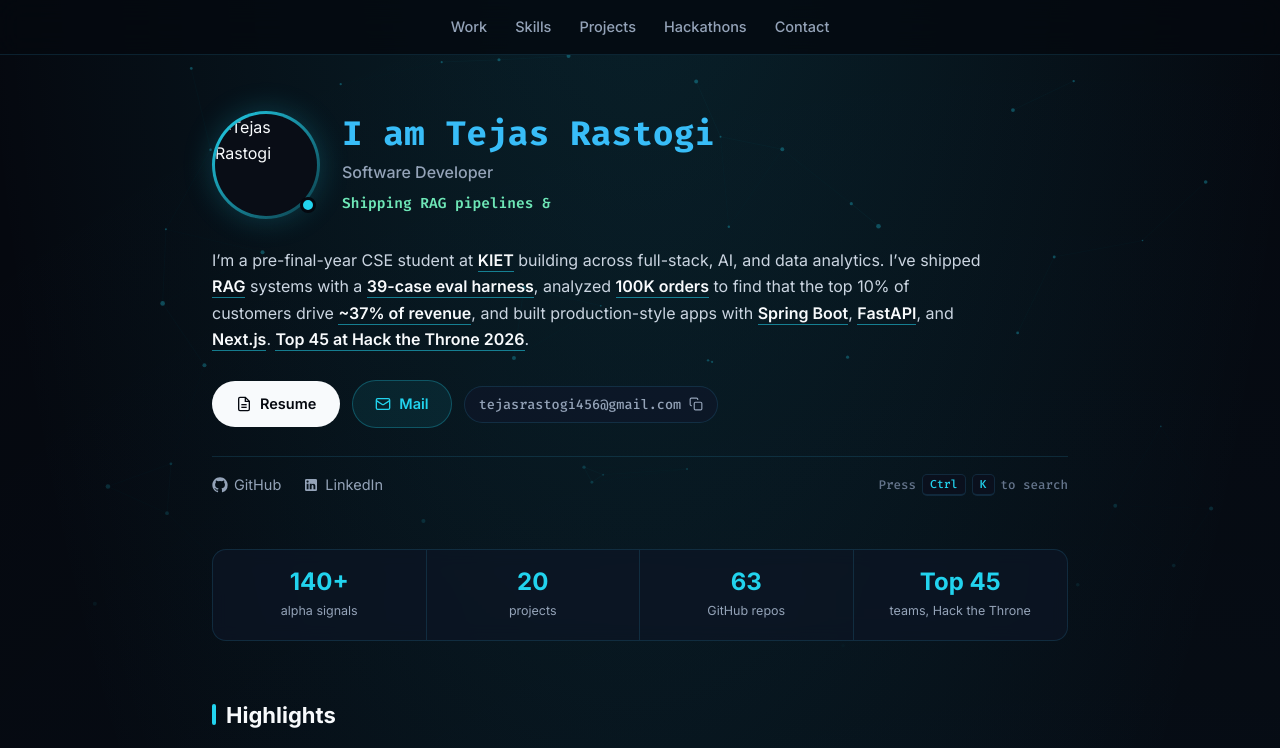
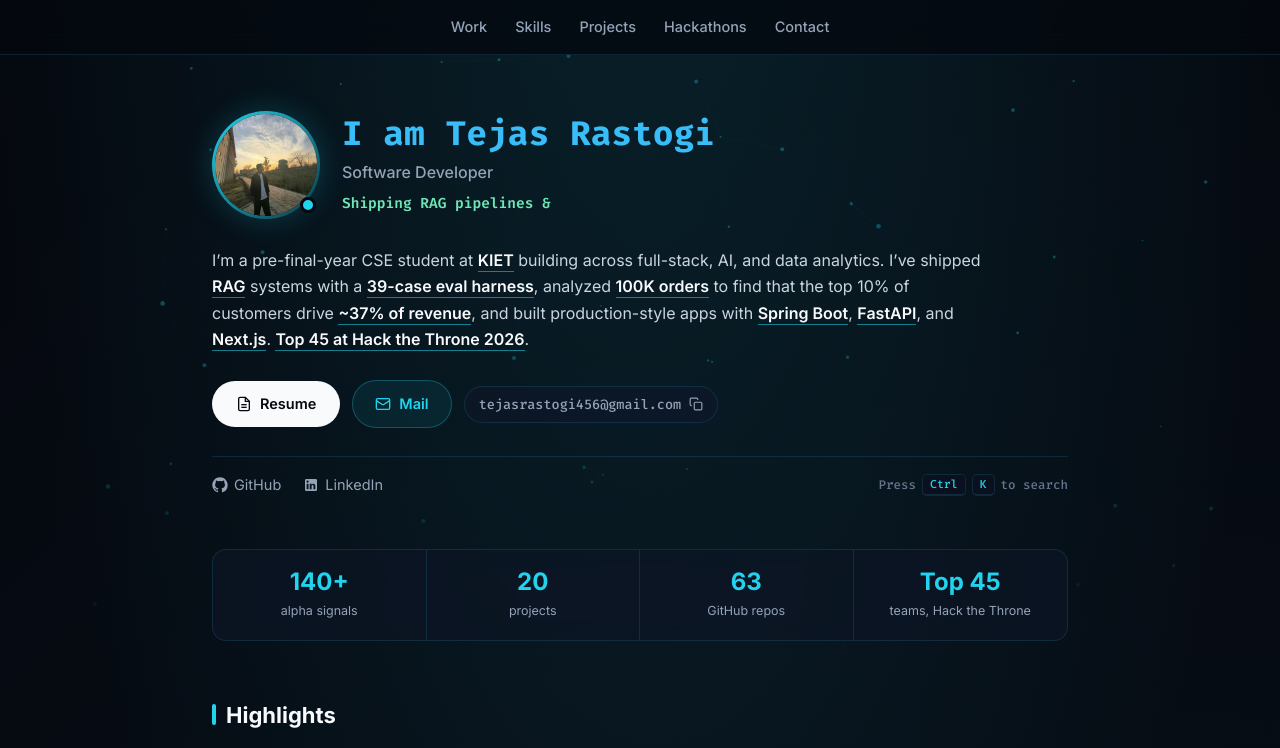
Before and after one commit to tejasrastogileet/protfolio, a plain HTML site: page index.html in a window 1280 px wide. Shown: the top 748 px of the page. Drawn offline with Linux system fonts and the light colour scheme.

Commit message:
Fix profile image path after code update

```diff
--- a/index.html
+++ b/index.html
@@ -819,7 +819,7 @@ footer {
   <section class="hero">
     <div class="hero-header">
       <div class="avatar-wrap">
-        <img src="WhatsApp Image 2026-11-20 at 18.42.58.jpeg" alt="Tejas Rastogi">
+        <img src="./assets/profile.jpg" alt="Tejas Rastogi">
         <span class="status-dot" title="Available for opportunities"></span>
       </div>
       <div>
```
